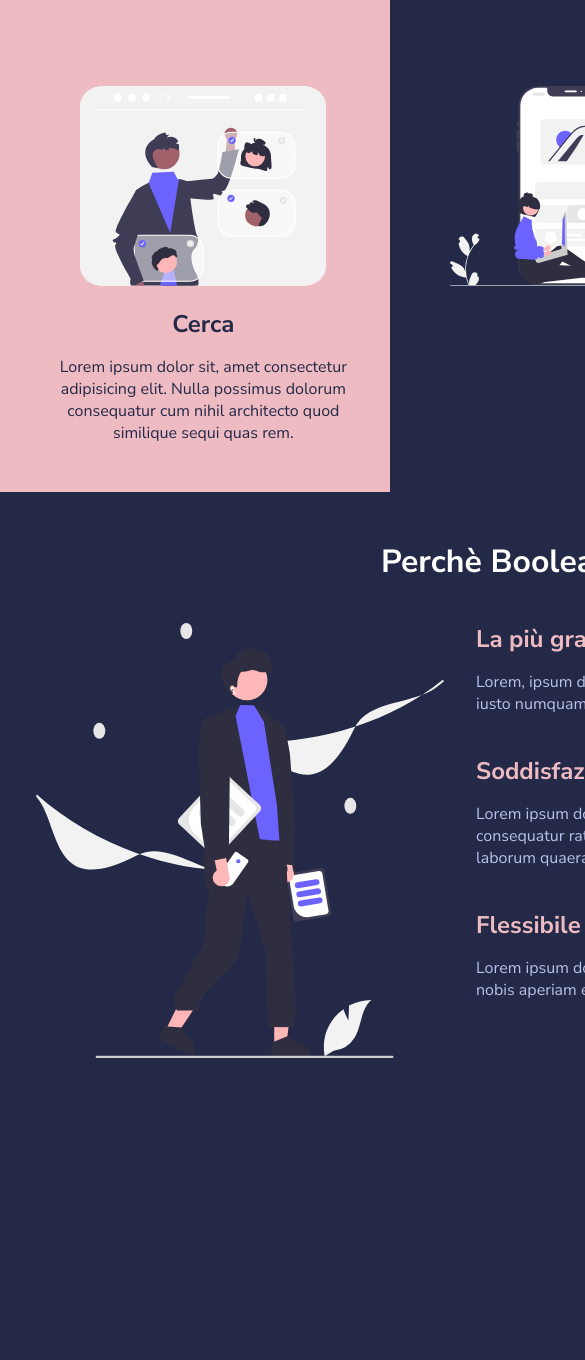
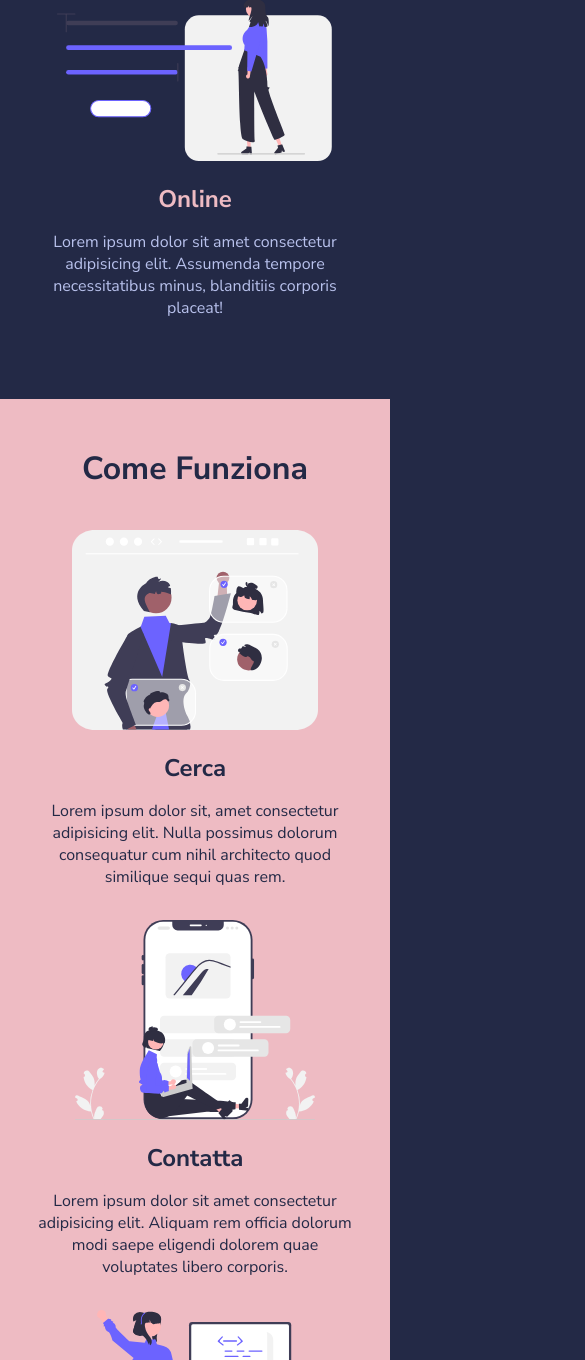
Before and after one commit to V1tale/html-css-resp-wannabe, a plain HTML site: page index.html in a window 390 px wide. Shown: the part 640-2000 px from the top of the page, 585 px wide, since content can reach past the window. Before the commit the page ends 1752 px from the top, so only its background shows below. Drawn offline with Linux system fonts and the light colour scheme.

Commit message:
completato responsive

```diff
--- a/css/responsive.css
+++ b/css/responsive.css
@@ -0,0 +1,24 @@
+/* TABLET */
+@media screen and (max-width:768px) {
+
+    .container {
+        width:100vw;
+    }
+}
+/* MOBILE */
+@media screen and (max-width:480px) {
+
+    .row {
+        flex-direction: column;
+        align-items: center;
+    }
+    .steps .col, .lessons .col {
+        width:100%;
+    }
+    .text {
+        margin-bottom: 2rem;;
+    }
+    .why-us .col-left, .why-us .col-right {
+        width: 100%;
+    }
+}
--- a/index.html
+++ b/index.html
@@ -2,7 +2,6 @@
 <html>
     <head>
         <meta charset="utf-8" />
-        <meta http-equiv="X-UA-Compatible" content="IE=edge">
         <meta name="viewport" content="width=device-width, initial-scale=1.0">
         <title>Boolean Academy</title>
         <!-- Fonts -->
@@ -12,7 +11,7 @@
         />
         <!-- Main Styles -->
         <link rel="stylesheet" href="./css/style.css" />
-        <link rel="stylesheet" href="/css/responsive.css">
+        <link rel="stylesheet" href="./css/responsive.css">
     </head>
     <body>
         <!--
```
